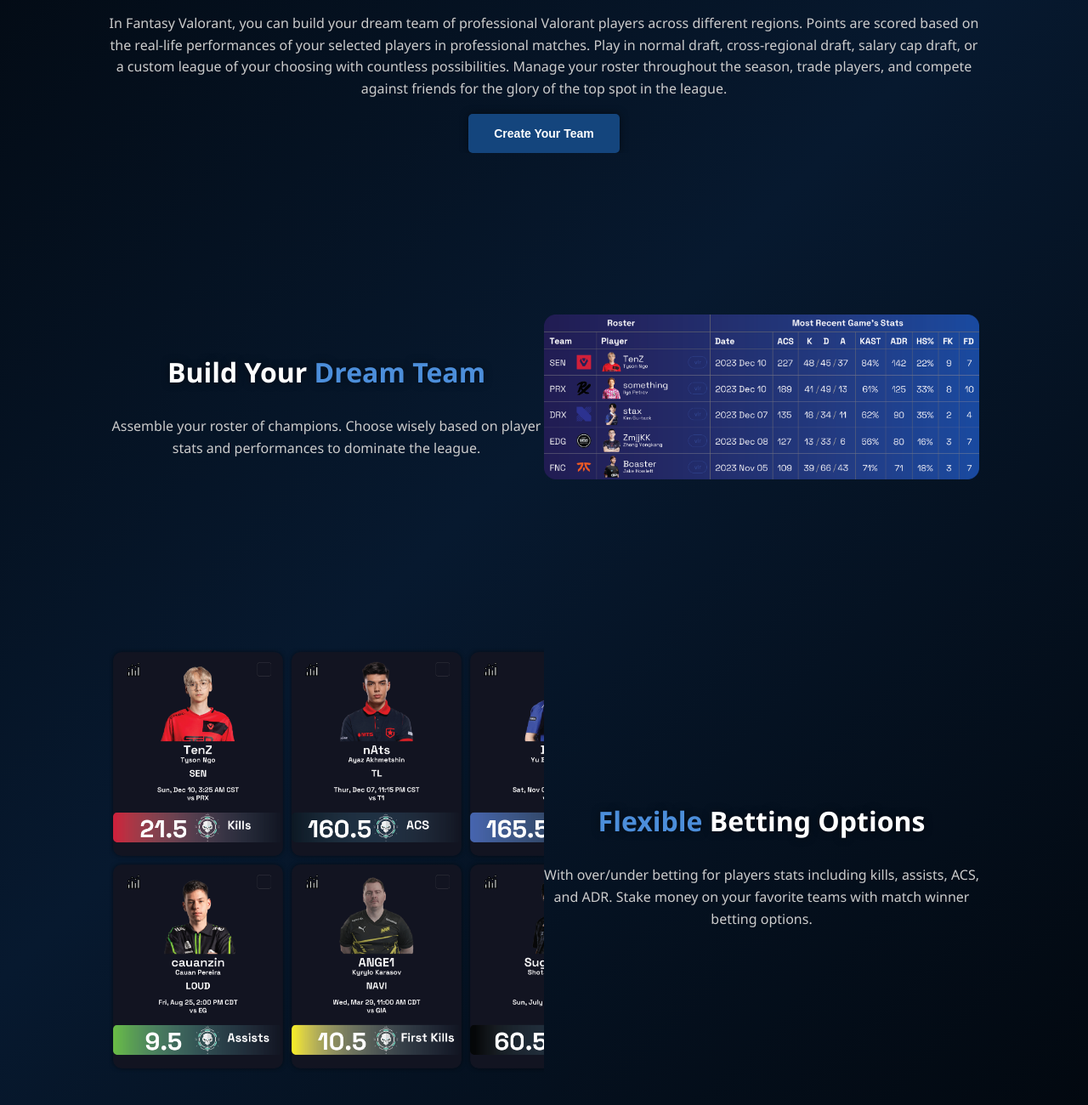
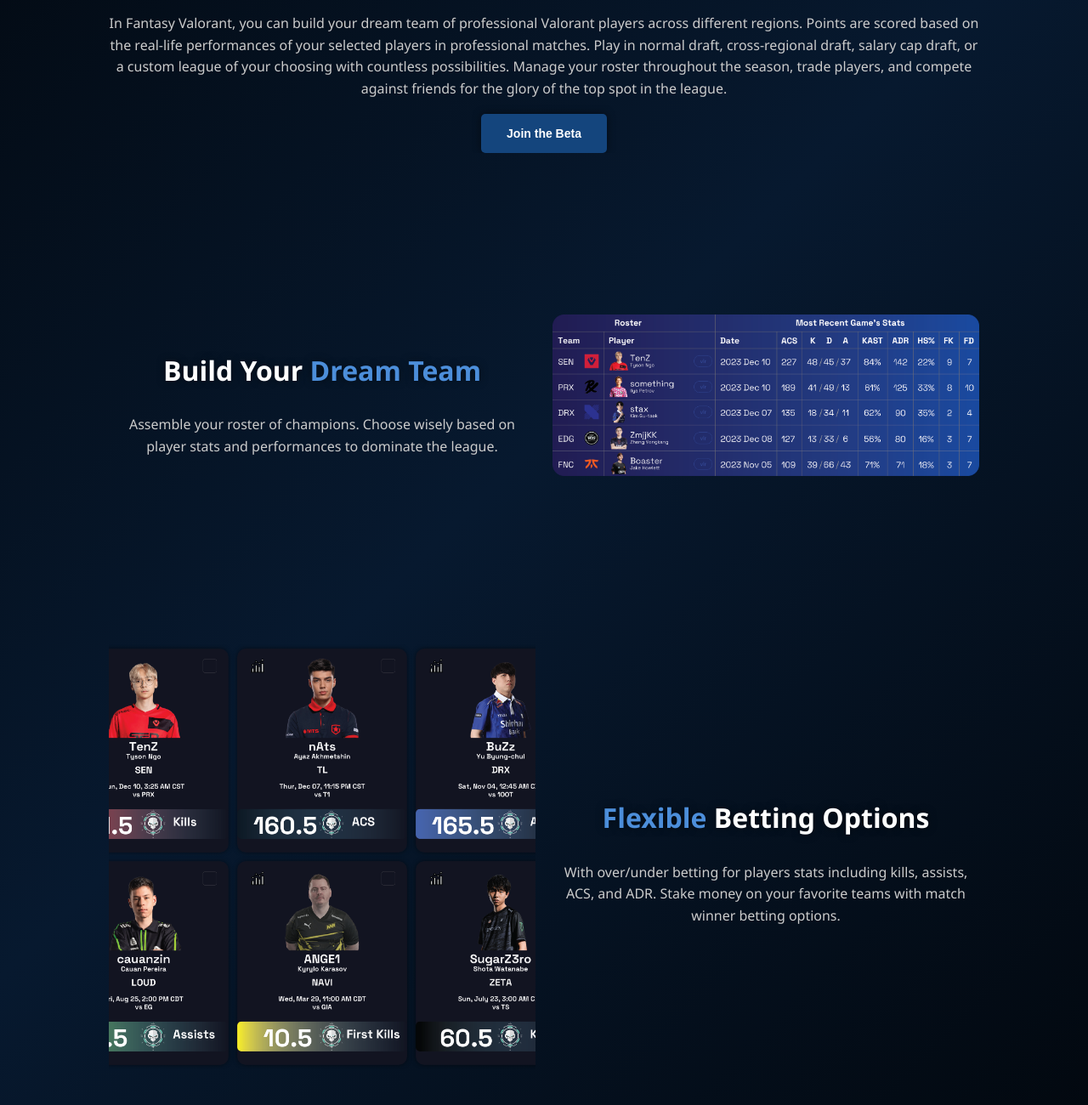
Before and after one commit to ash3n/fanval, a plain HTML site: page index.html in a window 1280 px wide. Shown: the part 1000-2300 px from the top of the page at 85% size. Drawn offline with Linux system fonts and the light colour scheme.

Commit message:
Mostly ready UI update

```diff
--- a/index.html
+++ b/index.html
@@ -14,8 +14,8 @@
                 <a href="#home" class="logo">Fantasy Valorant Champions Tour</a>
                 <ul>
                     <li><a href="#how-it-works">How It Works</a></li>
+                    <li><a href="#create-team">Create Your Team</a></li>
                     <li><a href="#betting">Betting</a></li>
-                    <li><a href="#create-team">Create Your Team</a></li>
                 </ul>
             </div>
         </nav>
@@ -35,30 +35,26 @@
         <div class="container">
             <h2>Welcome to <span class="blue-text">Fantasy Valorant</span></h2>
             <p>In Fantasy Valorant, you can build your dream team of professional Valorant players across different regions. Points are scored based on the real-life performances of your selected players in professional matches. Play in normal draft, cross-regional draft, salary cap draft, or a custom league of your choosing with countless possibilities. Manage your roster throughout the season, trade players, and compete against friends for the glory of the top spot in the league.</p>
-            <button onclick="location.href='#create-team'">Create Your Team</button>
+            <button onclick="window.open('https://forms.gle/xCmYYsq5L5pkcMi58', '_blank')">Join the Beta</button>
         </div>
     </section>
 
     <section id="create-team">
         <div class="container flex">
             <div class="container">
+                <h2>Build Your <span class="blue-text">Dream Team</span></h2>
+                <p>Assemble your roster of champions. Choose wisely based on player stats and performances to dominate the league.</p>
+            </div>
+            <div class="container">
                 <div class="table-container">
                     <img src="images/table1.png" alt="Table 1">
                 </div>
-            </div>
-            <div class="container">
-                <h2>Build Your <span class="blue-text">Dream Team</span></h2>
-                <p>Assemble your roster of champions. Choose wisely based on player stats and performances to dominate the league.</p>
             </div>
         </div>
     </section>
 
     <section id="betting">
         <div class="container flex">
-            <div class="container">
-                <h2><span class="blue-text">Flexible</span> Betting Options</h2>
-                <p>With over/under betting for players stats including kills, assists, ACS, and ADR. Stake money on your favorite teams with match winner betting options.</p>
-            </div>
             <div class="container">
                 <div class="card-container">
                     <!-- Placeholder for player cards -->
@@ -83,19 +79,23 @@
                     <!-- Repeat for multiple player cards -->
                 </div>
             </div>
+            <div class="container">
+                <h2><span class="blue-text">Flexible</span> Betting Options</h2>
+                <p>With over/under betting for players stats including kills, assists, ACS, and ADR. Stake money on your favorite teams with match winner betting options.</p>
+            </div>
         </div>
     </section>
 
     <section id="regions">
         <div class="container flex">
             <div class="container">
+                <h2>Play Across <span class="blue-text">Multiple Regions</span></h2>
+                <p>With access to every tournament series across Americas, EMEA, Pacific, and China.</p>
+            </div>
+            <div class="container">
                 <div class="table-container">
                     <img src="images/regions.png" alt="Regions" style="width:300px;">
                 </div>
-            </div>
-            <div class="container">
-                <h2>Play Across <span class="blue-text">Multiple Regions</span></h2>
-                <p>With access to every tournament series across Americas, EMEA, Pacific, and China.</p>
             </div>
         </div>
     </section>
--- a/styles.css
+++ b/styles.css
@@ -27,7 +27,7 @@ body {
 
 .flex{
     display: flex;
-    flex-direction: row-reverse;
+    gap: 20px;
 }
 
 /* Header and Menu Bar Styling */
@@ -136,9 +136,11 @@ section {
 
 /* Player Cards */
 .card-container {
-    width: 80%;
+    width: 100%;
     display: grid;
     grid-template-columns: repeat(3, 1fr); /* 3 columns */
+    justify-content: center; /* Centers content vertically */
+    align-items: center; /* Centers content horizontally */
     /* ... other styles ... */
 }
 
```
